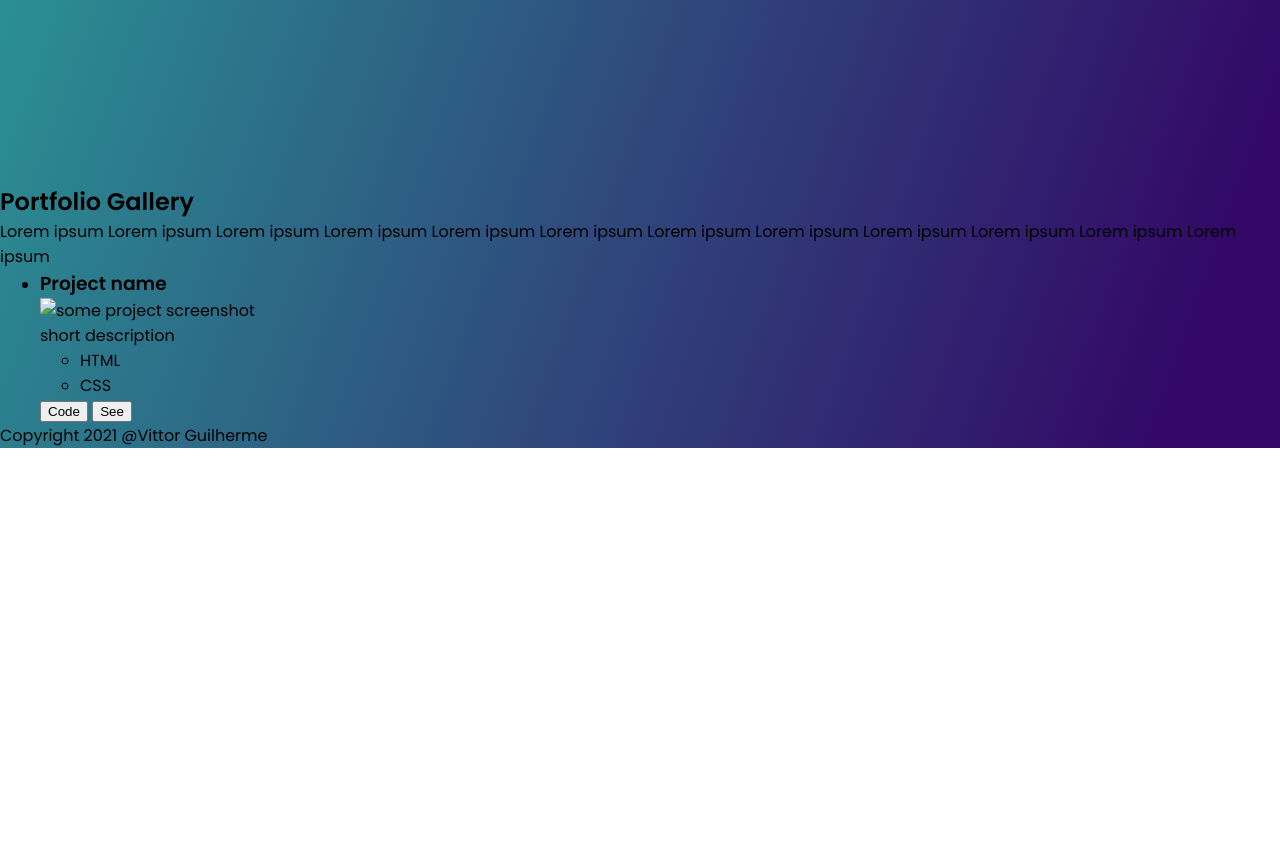
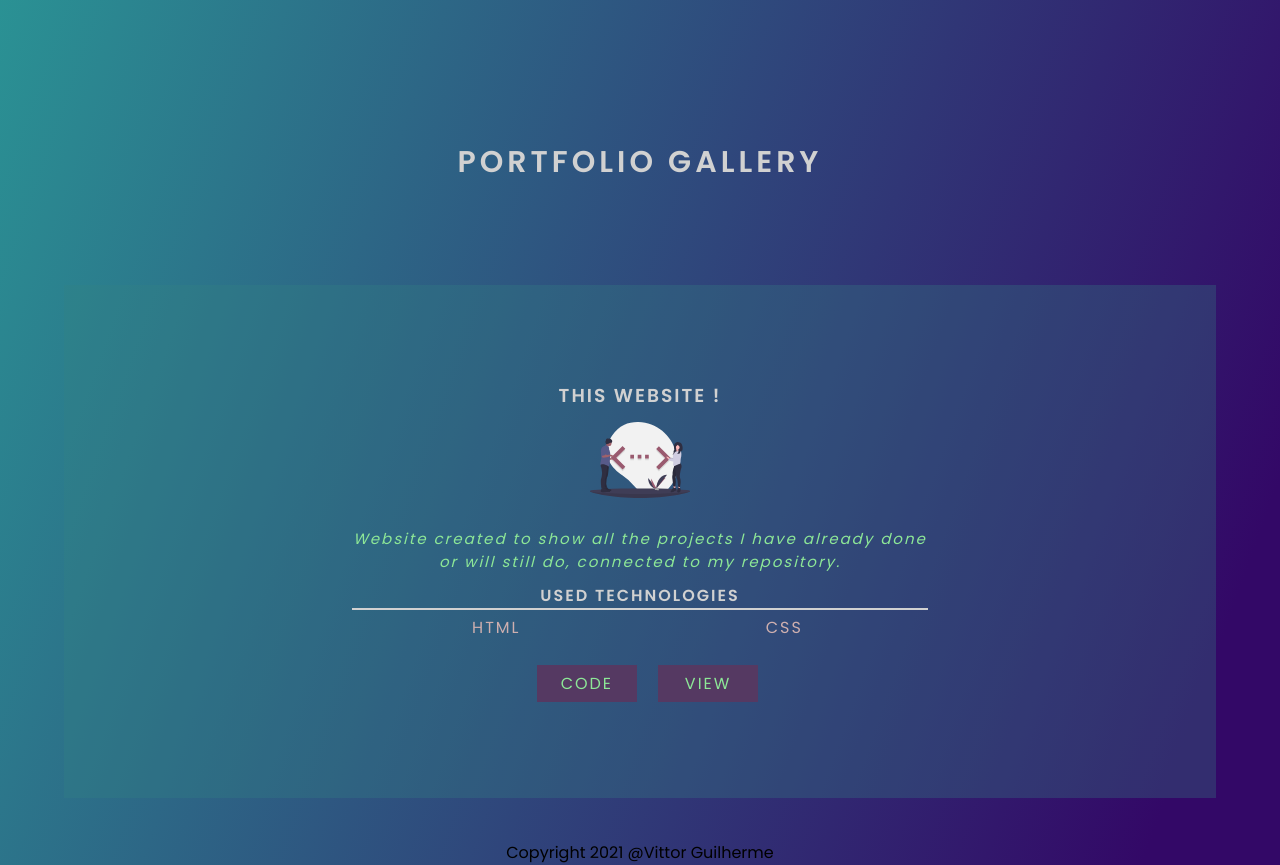
Before and after one commit to VittorGuih/Portfolio-Website, a plain HTML site: page index.html in a window 1280 px wide. Shown: the part 680-1545 px from the top of the page. Before the commit the page ends 1128 px from the top, so only its background shows below. Drawn offline with Linux system fonts and the light colour scheme; a web font is replaced by a local one.

Commit message:
Adding style to the projects section, making the header fixed, action to (home) (projects) buttons(links)

```diff
--- /dev/null
+++ b/css/style.css
@@ -0,0 +1,155 @@
+*{
+    margin: 0px;
+    box-sizing: border-box;
+}
+html{
+    scroll-behavior: smooth;
+}
+body{
+    font-family: 'Poppins', sans-serif;
+    background-image: linear-gradient( 109.6deg,  rgb(42, 149, 149) 11.2%, rgba(51,8,103,1) 92.5% );
+}
+nav{
+    background: #372240;
+    display: flex;
+    justify-content: space-around;
+    align-items: center;
+    min-height: 8vh;
+    position: fixed;
+    width: 100%;
+}
+.nav__bar__logo{
+    color: rgb(212, 212, 212);
+    text-transform: uppercase;
+    letter-spacing: 4px;
+    font-weight: bold;
+}
+.nav__bar__links{
+    display: flex;
+    justify-content: space-around;
+    width: 30%;
+    list-style: none;
+}
+.nav__bar__link a{
+    color: rgb(212, 212, 212);
+    text-decoration: none;
+    letter-spacing: 3px;
+    font-size: 12px;
+}
+
+/* presentation section style */
+.centralize__content{
+    margin: auto;
+    text-align: center;
+}
+.presentation__section{
+    display: flex;
+    height: 100vh;
+}
+.presentation__text__hello, .presentation__text__description{
+    text-align: left;
+    font-family: 'Poppins', sans-serif;
+    min-height: 1vh;
+    letter-spacing: 5px;
+}
+.presentation__text__hello{
+    color: #8de797;
+}
+.presentation__text__description{
+    color: rgb(152, 207, 243);
+}
+.my__name__decoration{
+    text-transform: uppercase;
+    color: rgb(206, 175, 175);
+    font-family: 'East Sea Dokdo', cursive;
+    font-size: 90px;
+}
+
+/* portfolio gallery section */
+
+.portfolio__section{
+    display: block;
+    margin: auto;
+    text-align: center;
+    justify-content: center;
+    align-items: center;
+    min-height: 90vh;
+}
+.header__section__name{
+    text-transform: uppercase;
+    padding: 20px 0px 100px 0px;
+    font-size: 1.875rem;
+    color: rgb(209, 209, 209);
+    letter-spacing: 4px;
+    /* font-weight: ; */
+}
+.project__header{
+    color: rgb(209, 209, 209);
+    text-transform: uppercase;
+}
+.used__technologies__header{
+    color: rgb(209, 209, 209);
+    text-transform: uppercase;
+}
+.array{
+    list-style: none;
+    margin: 0px;
+    padding: 0px;
+}
+.array__of__projects{
+    display: flex;
+    flex-wrap: wrap;
+    background: rgb(50, 129, 129, 0.3);
+    margin: 0 auto;
+    text-align: center;
+    justify-content: space-around;
+    max-width: 90vw;
+    height: auto;
+    letter-spacing: 2px;
+}
+.array{
+    flex: 0 50%;
+    padding: 12vh 0px 12vh 0px;
+}
+
+.project__text__description{
+    font-size: 15px;
+    padding: 10px 0px 10px 0px;
+    font-weight: 10;
+    color: #8de797;
+}
+.used__technology__list{
+    display: flex;
+    list-style: none;
+    padding: 0;
+    flex-wrap: wrap;
+}
+.used__technology__item:first-child{
+    padding: 5px 0px 5px 0px;
+    margin: auto;
+
+}
+.used__technology__item:not(:first-child){
+    padding: 5px 5px 5px 5px;
+}
+.used__technology__item{
+    flex: auto;
+    color: rgb(206, 175, 175);
+}
+hr{
+    height: 0px;
+    border: solid 1px rgb(209, 209, 209);;
+}
+.project__code__button{
+    display: inline-block;
+    margin-top: 20px;
+    margin-left: 15px;
+    padding: 5px;
+    width: 100px;
+    border: solid 1px #553962;
+    background: #553962;
+    color: #8de797;
+    text-transform: uppercase;
+    cursor: pointer;
+    text-decoration: none;
+}
--- a/index.html
+++ b/index.html
@@ -9,7 +9,7 @@
     <link href="https://fonts.googleapis.com/css2?family=East+Sea+Dokdo&display=swap" rel="stylesheet">
     <link href="https://fonts.googleapis.com/css2?family=Poppins:wght@600&display=swap" rel="stylesheet">
     <title>Vittor's Portfolio</title>
-    <link rel="stylesheet" href="style.css">
+    <link rel="stylesheet" href="./css/style.css">
 </head>
 
 <body>
@@ -20,52 +20,55 @@
                 <h3>Portfolio</h3>
             </div>
             <ul class="nav__bar__links">
-                <li class="nav__bar__link"><a href="index.html">Home</a></li>
+                <li class="nav__bar__link"><a href="#home">Home</a></li>
                 <li class="nav__bar__link"><a href="#contact">Contact</a></li>
                 <li class="nav__bar__link"><a href="#projects">Projects</a></li>
             </ul>
         </nav>
     </header>
     <main>
-    <!-- home page section -->
-        <section class="presentation__section">
+        <section class="presentation__section" id="home">
             <div class="centralize__content">
                 <h2 class="presentation__text__hello">Hello,</h2>
-                <h1 class="presentation__text__description">I'm <span class="my__name__decoration">Vittor</span> and this is my portfolio!</h1>
+                <h1 class="presentation__text__description">I'm <span class="my__name__decoration">Vittor</span> and
+                    this is my portfolio!</h1>
                 <!-- <i>some icons here</i> -->
+            </div>
         </section>
         <!-- section where the portfolio will be displayed-->
-        <div class="portfolio__page">
-            <section class="portfolio__section">
+        <section id="projects" class="portfolio__section" >
             <h1 class="header__section__name">Portfolio Gallery</h1>
-                <p class="portfolio__section__description__text">
-                    Lorem ipsum Lorem ipsum Lorem ipsum Lorem ipsum
-                    Lorem ipsum Lorem ipsum Lorem ipsum Lorem ipsum
-                    Lorem ipsum Lorem ipsum Lorem ipsum Lorem ipsum
-                </p>
             <div class="array__of__projects">
                 <ul class="array">
-                        <li class="project">
-                            <h3 class="project__header">Project name</h3>
-                            <img src="" alt="some project screenshot">
-                            <p>
-                                short description
+                    <li>
+                        <h3 class="project__header">This website !</h3>
+                        <img src="./imgs/project__img__01.svg" alt="some project screenshot" width="100" height="100">
+                        <p class="project__text__description">
+                            <em>
+                                Website created to show all the projects I have already done or will still do,
+                                connected to my repository.
+                            </em>
                         </p>
+                        <h4 class="used__technologies__header">
+                            Used technologies
+                        </h4>
+                        <hr>
                         <ul class="used__technology__list">
-                                <li class="technology__used">HTML</li>
-                                <li class="technology__used">CSS</li>
+                            <li class="used__technology__item">HTML</li>
+                            <li class="used__technology__item">CSS</li>
                         </ul>
-                            <button class="project__code__button">Code</button>
-                            <button class="project__code__button">See</button>
+                        <a href="#code" target="_black" rel="noreferrer noopener" title="Code View"
+                            class="project__code__button">Code</a>
+                        <a href="#preview" target="_black" rel="noreferrer noopener" title="Preview"
+                            class="project__code__button">View</a>
                     </li>
                 </ul>
             </div>
         </section>
-        </div>
-    </div>
     </main>
-    <footer class="footer__section">
+    <footer class="footer__section" align="center">
         <p class="footer__section__text">Copyright 2021 @Vittor Guilherme</p>
     </footer>
 </body>
+
 </html>
--- a/style.css
+++ /dev/null
@@ -1,61 +0,0 @@
-*{
-    margin: 0px;
-    box-sizing: border-box;
-}
-body{
-    font-family: 'Poppins', sans-serif;
-    background-image: linear-gradient( 109.6deg,  rgb(42, 149, 149) 11.2%, rgba(51,8,103,1) 92.5% );
-}
-nav{
-    background: #372240;
-    display: flex;
-    justify-content: space-around;
-    align-items: center;
-    min-height: 8vh;
-}
-.nav__bar__logo{
-    color: rgb(212, 212, 212);
-    text-transform: uppercase;
-    letter-spacing: 4px;
-    font-weight: bold;
-}
-.nav__bar__links{
-    display: flex;
-    justify-content: space-around;
-    width: 30%;
-    list-style: none;
-}
-.nav__bar__link a{
-    color: rgb(212, 212, 212);
-    text-decoration: none;
-    letter-spacing: 3px;
-    font-size: 12px;
-}
-
-/* presentation section style */
-.centralize__content{
-    margin: auto;
-    text-align: center;
-}
-.presentation__section{
-    display: flex;
-    height: 100vh;
-}
-.presentation__text__hello, .presentation__text__description{
-    text-align: left;
-    font-family: 'Poppins', sans-serif;
-    min-height: 1vh;
-    letter-spacing: 5px;
-}
-.presentation__text__hello{
-    color: #8de797;
-}
-.presentation__text__description{
-    color: rgb(152, 207, 243);
-}
-.my__name__decoration{
-    text-transform: uppercase;
-    color: rgb(206, 175, 175);
-    font-family: 'East Sea Dokdo', cursive;
-    font-size: 90px;
-}
```
Also changed, not shown: imgs/project__img__01.svg (added). Lines whose indentation alone changed are shown as unchanged.
